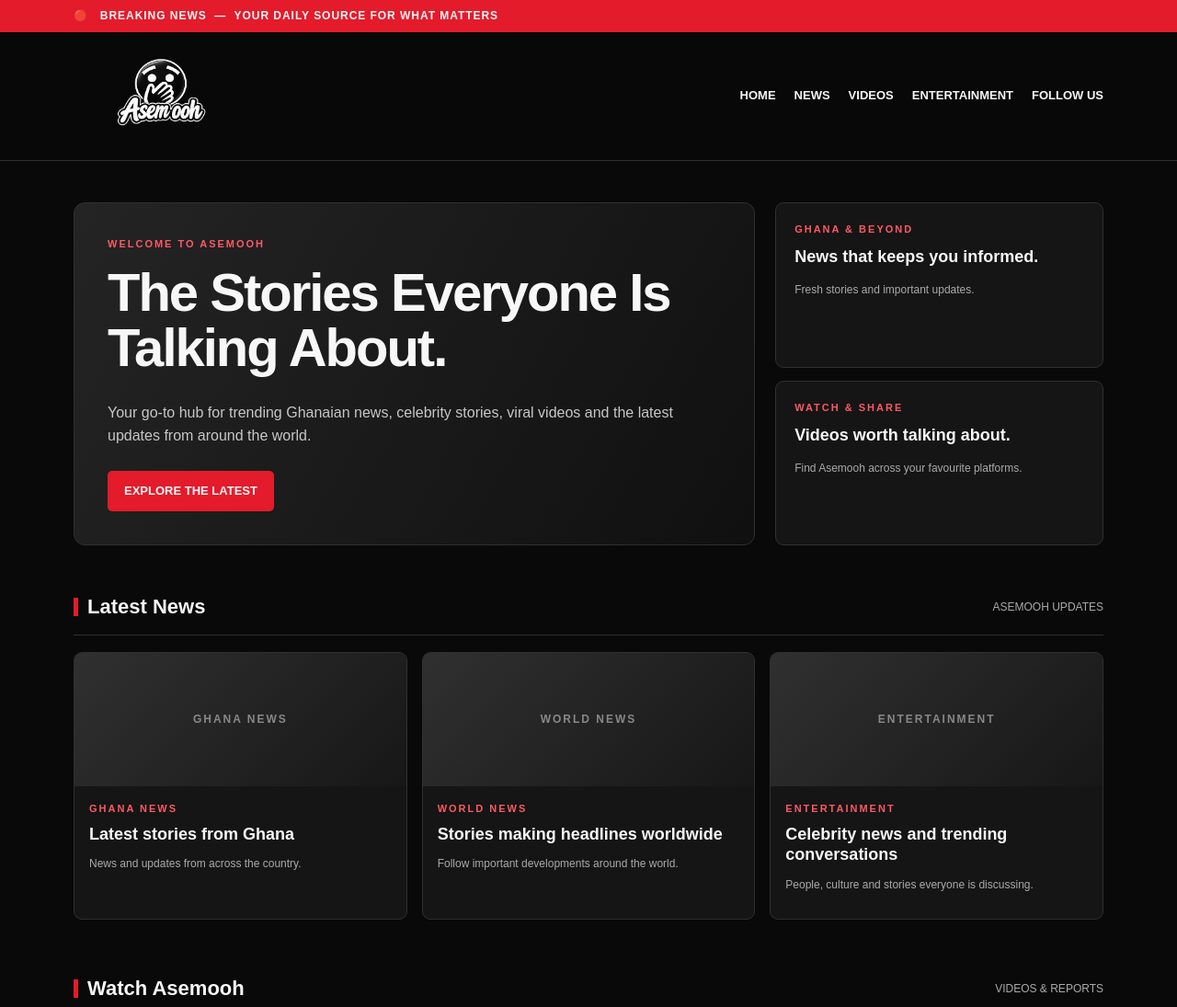
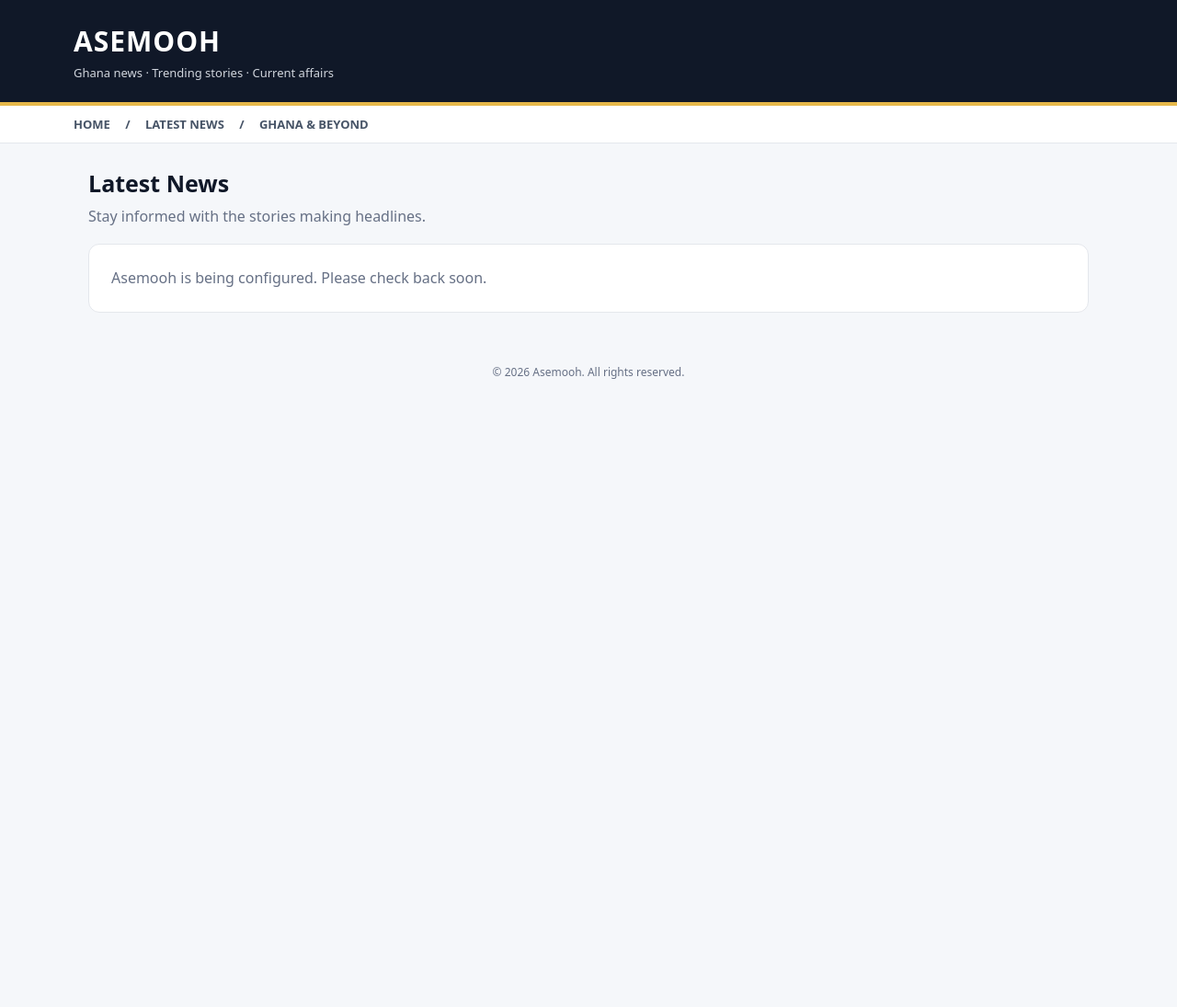
Before and after one commit to asemooh/asemooh-news, a plain HTML site: page index.html in a window 1280 px wide. Shown: the top 1095 px of the page at 92% size. After the commit the page ends 800 px from the top, so only its background shows below. Drawn offline with nearby package versions, Linux system fonts and the light colour scheme.

```diff
--- a/index.html
+++ b/index.html
@@ -2,55 +2,65 @@
 <html lang="en">
 <head>
 <meta charset="utf-8"><meta name="viewport" content="width=device-width,initial-scale=1">
-<meta name="theme-color" content="#090909">
-<meta name="description" content="Asemooh — The Stories Everyone Is Talking About. Trending Ghanaian news, entertainment and viral videos.">
-<title>Asemooh | The Stories Everyone Is Talking About</title>
+<title>Asemooh | Ghana News & Updates</title>
+<meta name="description" content="Asemooh brings you the latest news, headlines and trending stories from Ghana and beyond.">
 <style>
-:root{--bg:#090909;--panel:#151515;--white:#f7f7f7;--muted:#aaa;--red:#e31b2b;--line:#303030}
-*{box-sizing:border-box}body{margin:0;background:var(--bg);color:var(--white);font:16px/1.55 Arial,Helvetica,sans-serif}
-a{color:inherit;text-decoration:none}.wrap{width:min(1120px,92%);margin:auto}
-.top{background:var(--red);font-size:12px;font-weight:800;letter-spacing:.08em}.top .wrap{padding:8px 0}
-header{border-bottom:1px solid var(--line);background:#080808}.head{display:flex;align-items:center;justify-content:space-between;padding:16px 0;gap:20px}
-.brand img{width:190px;max-height:100px;object-fit:contain}.tag{color:var(--muted);font-size:11px;letter-spacing:2px;text-transform:uppercase}
-nav{display:flex;gap:20px;flex-wrap:wrap;font-weight:700;font-size:13px}nav a:hover{color:var(--red)}
-.hero{padding:45px 0 30px;display:grid;grid-template-columns:1.35fr .65fr;gap:22px}
-.hero-main{background:linear-gradient(120deg,#242424,#101010);border:1px solid var(--line);padding:36px;border-radius:12px;min-height:300px;display:flex;flex-direction:column;justify-content:end}
-.eyebrow,.category{color:#ff5965;font-size:11px;font-weight:900;letter-spacing:2px}
-h1{font-size:clamp(34px,5vw,58px);line-height:1.02;letter-spacing:-2px;margin:14px 0}
-.hero p,.about p{color:#c7c7c7;max-width:620px}.btn{display:inline-block;background:var(--red);padding:12px 18px;border-radius:5px;font-weight:800;font-size:13px;margin-top:10px}
-.hero-side{display:flex;flex-direction:column;gap:14px}.mini,.card,.about{background:var(--panel);border:1px solid var(--line);border-radius:9px}
-.mini{padding:20px;flex:1}.mini b{display:block;font-size:18px;margin:8px 0}
-.section{padding:20px 0 38px}.section-title{display:flex;align-items:center;justify-content:space-between;border-bottom:1px solid var(--line);margin-bottom:18px;padding-bottom:12px}
-.section-title h2{font-size:22px;margin:0}.section-title h2:before{content:"";display:inline-block;width:5px;height:20px;background:var(--red);margin-right:10px;vertical-align:-3px}
-.grid{display:grid;grid-template-columns:repeat(3,1fr);gap:16px}.card{overflow:hidden}.thumb{height:145px;background:linear-gradient(135deg,#303030,#171717);display:flex;align-items:center;justify-content:center;color:#888;font-size:12px;letter-spacing:2px;font-weight:900}
-.cardbody{padding:16px}.card h3{font-size:18px;line-height:1.25;margin:8px 0}.meta{color:var(--muted);font-size:12px}
-.about{padding:24px}.socials{display:flex;gap:12px;flex-wrap:wrap}.socials a{border:1px solid #555;padding:10px 14px;border-radius:5px;font-size:13px;font-weight:800}.socials a:hover{border-color:var(--red);color:#ff5965}
-footer{border-top:1px solid var(--line);padding:26px 0;color:#999;font-size:12px}.foot{display:flex;justify-content:space-between;gap:18px;flex-wrap:wrap}
-@media(max-width:720px){.head{align-items:flex-start;flex-direction:column}.hero{grid-template-columns:1fr;padding-top:25px}.hero-main{padding:24px;min-height:270px}.grid{grid-template-columns:1fr}nav{gap:13px}.brand img{width:160px}}
+:root{--ink:#101828;--muted:#667085;--line:#e4e7ec;--bg:#f5f7fa;--gold:#e6b84a}
+*{box-sizing:border-box}body{margin:0;background:var(--bg);color:var(--ink);font:16px/1.55 system-ui,-apple-system,Segoe UI,Roboto,Arial}
+header{background:#101828;color:#fff;padding:22px max(18px,calc((100% - 1120px)/2));border-bottom:4px solid var(--gold)}
+.brand{font-size:30px;font-weight:900;letter-spacing:1px}.tag{color:#d0d5dd;font-size:13px}
+nav{background:#fff;border-bottom:1px solid var(--line);padding:10px max(18px,calc((100% - 1120px)/2));font-size:13px;font-weight:700;color:#475467}
+main{max-width:1120px;margin:24px auto;padding:0 16px}.intro{margin:0 0 18px}.intro h1{font-size:25px;margin:0 0 4px}.intro p{margin:0;color:var(--muted)}
+#feed{display:grid;grid-template-columns:repeat(3,minmax(0,1fr));gap:18px}
+.card{background:#fff;border:1px solid var(--line);border-radius:13px;overflow:hidden;display:flex;flex-direction:column;min-width:0}
+.media{width:100%;aspect-ratio:16/9;object-fit:cover;background:#e4e7ec}.cardbody{padding:15px;display:flex;flex-direction:column;flex:1}
+.type{font-size:11px;font-weight:800;text-transform:uppercase;letter-spacing:.8px;color:#9a6b00}.card h2{font-size:19px;line-height:1.3;margin:6px 0}.excerpt{color:#475467;margin:0 0 14px;font-size:14px}
+.date{color:var(--muted);font-size:12px;margin-top:auto}.read{display:inline-block;margin-top:12px;color:#101828;font-weight:800;text-decoration:none}
+.empty{background:#fff;border:1px solid var(--line);padding:24px;border-radius:12px;color:var(--muted);grid-column:1/-1}
+article.full{max-width:820px;margin:0 auto;background:white;padding:24px;border:1px solid var(--line);border-radius:14px}
+article.full h1{font-size:clamp(26px,4vw,40px);line-height:1.15;margin:8px 0}
+article.full .story{white-space:pre-wrap;line-height:1.8;margin-top:20px}
+article.full img{width:100%;height:auto;max-height:520px;object-fit:cover;border-radius:10px;margin:16px 0}
+.back{display:inline-block;margin-bottom:16px;color:#101828;font-weight:700;text-decoration:none}
+footer{text-align:center;color:var(--muted);font-size:12px;padding:32px 16px}
+@media(max-width:850px){#feed{grid-template-columns:repeat(2,minmax(0,1fr))}}
+@media(max-width:560px){#feed{grid-template-columns:1fr}.brand{font-size:26px}main{margin-top:18px}}
 </style>
 </head>
 <body>
-<div class="top"><div class="wrap">🔴 &nbsp; BREAKING NEWS &nbsp;—&nbsp; YOUR DAILY SOURCE FOR WHAT MATTERS</div></div>
-<header><div class="wrap head">
-<a class="brand" href="#home"><img src="assets/asemooh-logo.png" alt="Asemooh official logo"></a>
-<nav><a href="#home">HOME</a><a href="#news">NEWS</a><a href="#videos">VIDEOS</a><a href="#entertainment">ENTERTAINMENT</a><a href="#social">FOLLOW US</a></nav>
-</div></header>
-<main id="home" class="wrap">
-<section class="hero">
-<div class="hero-main"><div class="eyebrow">WELCOME TO ASEMOOH</div><h1>The Stories Everyone Is Talking About.</h1>
-<p>Your go-to hub for trending Ghanaian news, celebrity stories, viral videos and the latest updates from around the world.</p><div><a class="btn" href="#news">EXPLORE THE LATEST</a></div></div>
-<div class="hero-side"><div class="mini"><div class="eyebrow">GHANA & BEYOND</div><b>News that keeps you informed.</b><span class="meta">Fresh stories and important updates.</span></div>
-<div class="mini"><div class="eyebrow">WATCH & SHARE</div><b>Videos worth talking about.</b><span class="meta">Find Asemooh across your favourite platforms.</span></div></div>
-</section>
-<section id="news" class="section"><div class="section-title"><h2>Latest News</h2><span class="meta">ASEMOOH UPDATES</span></div><div class="grid">
-<article class="card"><div class="thumb">GHANA NEWS</div><div class="cardbody"><div class="category">GHANA NEWS</div><h3>Latest stories from Ghana</h3><p class="meta">News and updates from across the country.</p></div></article>
-<article class="card"><div class="thumb">WORLD NEWS</div><div class="cardbody"><div class="category">WORLD NEWS</div><h3>Stories making headlines worldwide</h3><p class="meta">Follow important developments around the world.</p></div></article>
-<article id="entertainment" class="card"><div class="thumb">ENTERTAINMENT</div><div class="cardbody"><div class="category">ENTERTAINMENT</div><h3>Celebrity news and trending conversations</h3><p class="meta">People, culture and stories everyone is discussing.</p></div></article>
-</div></section>
-<section id="videos" class="section"><div class="section-title"><h2>Watch Asemooh</h2><span class="meta">VIDEOS & REPORTS</span></div>
-<div class="about"><p>Watch our latest reports, trending clips and video updates. New videos will appear here as they are added to the Asemooh newsroom.</p><div class="socials"><a href="https://www.youtube.com/@Asemooh1" target="_blank" rel="noopener">▶ YouTube</a><a href="https://www.tiktok.com/@asemooh1" target="_blank" rel="noopener">♪ TikTok</a></div></div></section>
-<section id="social" class="section"><div class="section-title"><h2>Follow Asemooh</h2><span class="meta">STAY CONNECTED</span></div>
-<div class="socials"><a href="https://www.tiktok.com/@asemooh1" target="_blank" rel="noopener">TikTok</a><a href="https://www.youtube.com/@Asemooh1" target="_blank" rel="noopener">YouTube</a><a href="https://linktr.ee/asemooh" target="_blank" rel="noopener">All our links</a><a href="https://www.facebook.com/" target="_blank" rel="noopener">Facebook</a></div></section>
-<section class="section"><div class="about"><div class="eyebrow">ABOUT ASEMOOH</div><h2>Stories. Updates. Conversations.</h2><p>Asemooh brings together trending Ghanaian news, entertainment, viral videos and stories from around the world. Follow our channels and stay in the conversation.</p></div></section>
-</main><footer><div class="wrap foot"><span>© 2026 Asemooh. All rights reserved.</span><span>The Stories Everyone Is Talking About.</span></div></footer>
+<header><div class="brand">ASEMOOH</div><div class="tag">Ghana news · Trending stories · Current affairs</div></header>
+<nav>HOME　 /　 LATEST NEWS　 /　 GHANA & BEYOND</nav>
+<main>
+<section class="intro" id="intro"><h1>Latest News</h1><p>Stay informed with the stories making headlines.</p></section>
+<div id="feed"><div class="empty">Loading the latest Asemooh stories…</div></div>
+</main>
+<footer>© <span id="year"></span> Asemooh. All rights reserved.</footer>
+<script src="https://cdn.jsdelivr.net/npm/@supabase/supabase-js@2"></script>
+<script src="./supabase-config.js"></script>
+<script>
+(async()=>{
+ const cfg=window.SUPABASE_CONFIG||window.supabaseConfig||window.supabase_config||{};
+ const url=cfg.url||cfg.supabaseUrl||window.SUPABASE_URL;
+ const key=cfg.anonKey||cfg.publishableKey||cfg.supabaseAnonKey||window.SUPABASE_ANON_KEY;
+ const feed=document.getElementById('feed');document.getElementById('year').textContent=new Date().getFullYear();
+ if(!url||!key){feed.innerHTML='<div class="empty">Asemooh is being configured. Please check back soon.</div>';return}
+ const db=window.supabase.createClient(url,key);
+ const esc=s=>String(s??'').replace(/[&<>"']/g,c=>({'&':'&amp;','<':'&lt;','>':'&gt;','"':'&quot;',"'":'&#39;'}[c]));
+ const date=s=>s?new Date(s).toLocaleDateString(undefined,{year:'numeric',month:'short',day:'numeric'}):'';
+ const params=new URLSearchParams(location.search),slug=params.get('story');
+ if(slug){
+   const {data,error}=await db.from('articles').select('title,slug,excerpt,body,content_type,image_url,video_url,created_at').eq('slug',slug).eq('status','published').maybeSingle();
+   if(error||!data){feed.innerHTML='<div class="empty">This story could not be found or is no longer available.</div>';return}
+   document.getElementById('intro').classList.add('hidden');
+   const video=data.video_url?`<p><a href="${esc(data.video_url)}" target="_blank" rel="noopener">Watch the video</a></p>`:'';
+   feed.style.display='block';
+   feed.innerHTML=`<article class="full"><a class="back" href="./">← Back to latest news</a><div class="type">${esc(data.content_type||'News')}</div><h1>${esc(data.title)}</h1><div class="date">${esc(date(data.created_at))}</div>${data.image_url?`<img src="${esc(data.image_url)}" alt="${esc(data.title)}">`:''}${video}<p class="excerpt">${esc(data.excerpt||'')}</p><div class="story">${esc(data.body||'')}</div></article>`;
+   document.title= data.title+' | Asemooh';return;
+ }
+ const {data,error}=await db.from('articles').select('title,slug,excerpt,content_type,image_url,created_at').eq('status','published').order('created_at',{ascending:false}).limit(30);
+ if(error){feed.innerHTML='<div class="empty">We could not load the news right now. Please refresh the page.</div>';return}
+ if(!data||!data.length){feed.innerHTML='<div class="empty">No published stories yet. New Asemooh updates will appear here.</div>';return}
+ feed.innerHTML=data.map(a=>`<article class="card">${a.image_url?`<img class="media" src="${esc(a.image_url)}" alt="${esc(a.title)}" loading="lazy">`:`<div class="media"></div>`}<div class="cardbody"><div class="type">${esc(a.content_type||'News')}</div><h2>${esc(a.title)}</h2><p class="excerpt">${esc(a.excerpt||'')}</p><div class="date">${esc(date(a.created_at))}</div><a class="read" href="?story=${encodeURIComponent(a.slug||'')}">Read story →</a></div></article>`).join('');
+})();
+</script>
 </body></html>
```
